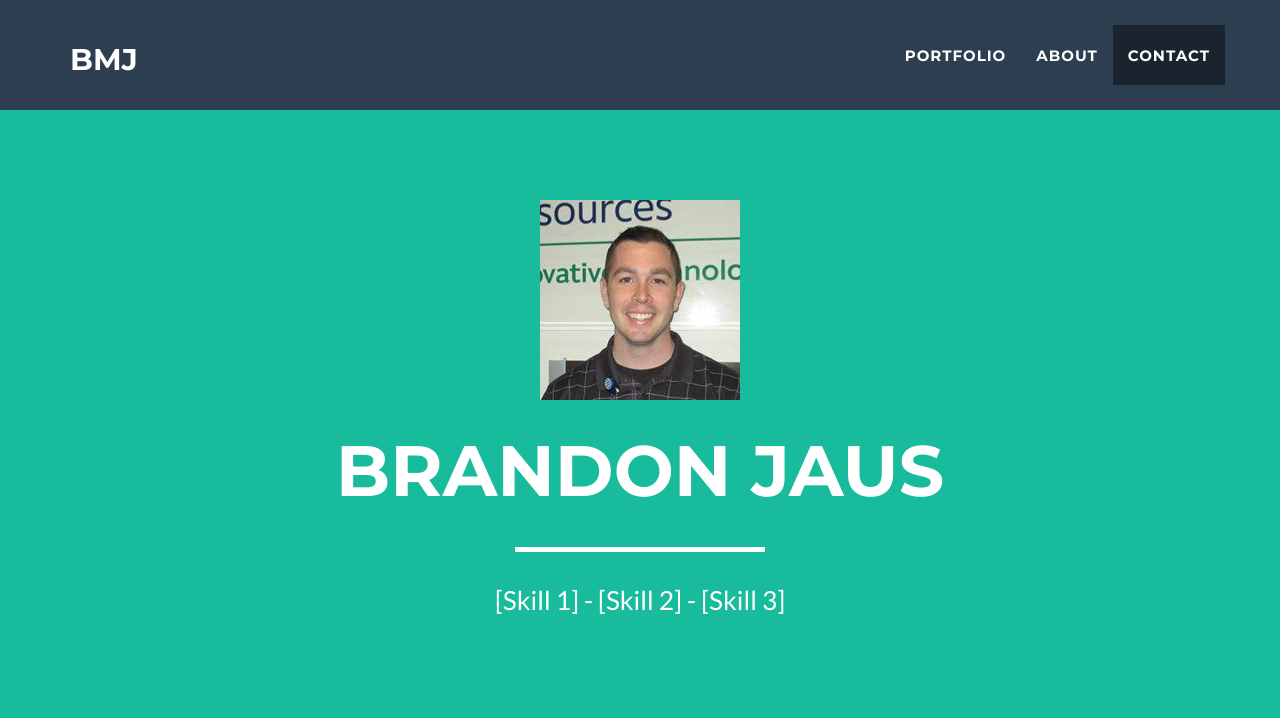
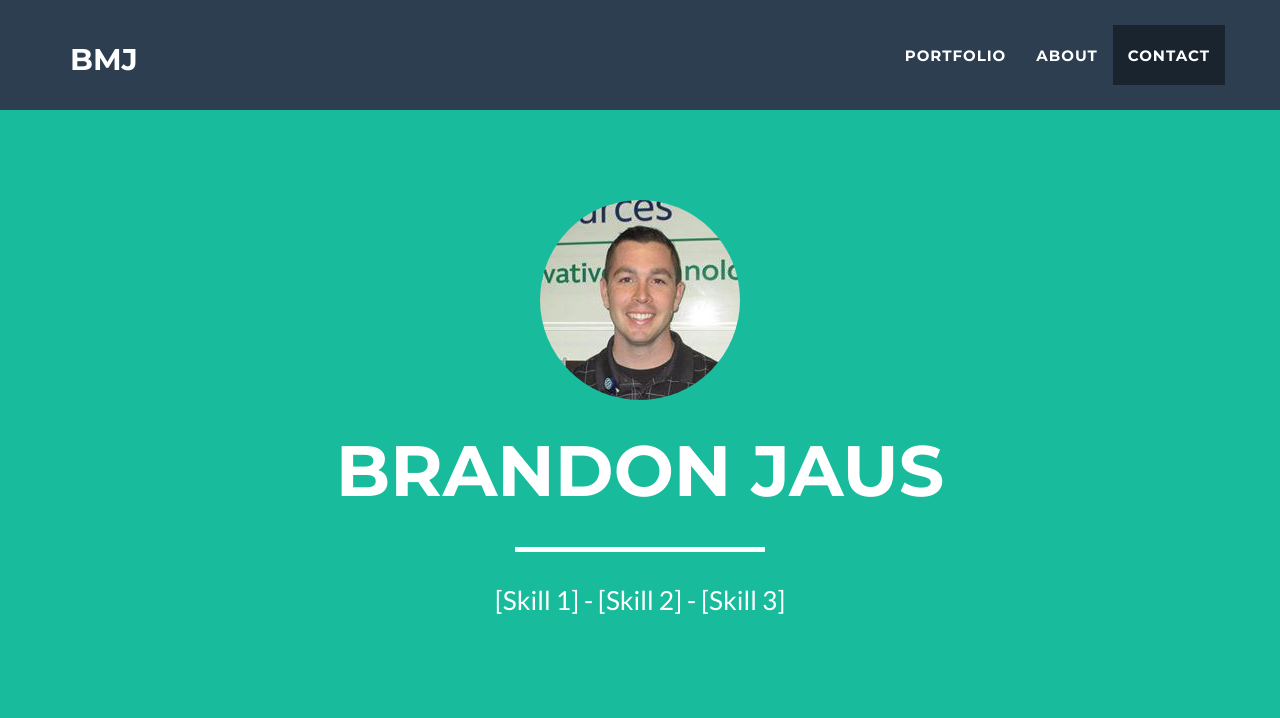
Before and after one commit to bjaus/FreelancerSite, a Flask app: page / in a window 1280 px wide. Shown: the top 718 px of the page. Run offline with Flask 2, Linux system fonts and the light colour scheme; some libraries are stand-ins or nearby versions.

Commit message:
minor changes

```diff
--- a/static/css/freelancer.css
+++ b/static/css/freelancer.css
@@ -457,3 +457,7 @@ footer .footer-below {
     display: none;
     opacity: 0;
 }
+
+.profile-pic {
+	border-radius: 50%;
+}
--- a/templates/_base.html
+++ b/templates/_base.html
@@ -74,7 +74,7 @@
         <div class="container">
             <div class="row">
                 <div class="col-lg-12">
-                    <img class="img-responsive" src="../static/img/me.png" alt="">
+                    <img class="img-responsive profile-pic" src="../static/img/profile.png" alt="">
                     <div class="intro-text">
                         <span class="name">Brandon Jaus</span>
                         <hr class="star-light">
```
Also changed, not shown: static/img/profile.png (renamed from static/img/me.png).
